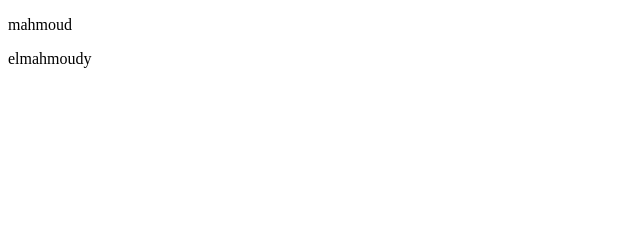
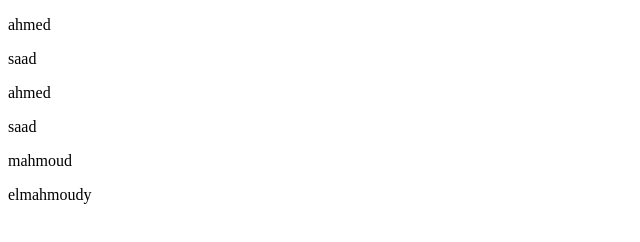
Before and after one commit to Ma7moudHelmi/ITI-OS, a plain HTML site: page index.html in a window 1280 px wide. Shown: the whole page, without its empty margins (0-640 px from the left). Drawn offline with Linux system fonts and the light colour scheme.

Commit message:
make conflict

```diff
--- a/index.html
+++ b/index.html
@@ -6,6 +6,12 @@
     <title>Document</title>
   </head>
   <body>
+    <p>ahmed</p>
+    <p>saad</p>
+    <p>ahmed</p>
+    <p>saad</p>
+  </body>
+  <body>
     <p>mahmoud</p>
     <p>elmahmoudy</p>
   </body>
```
